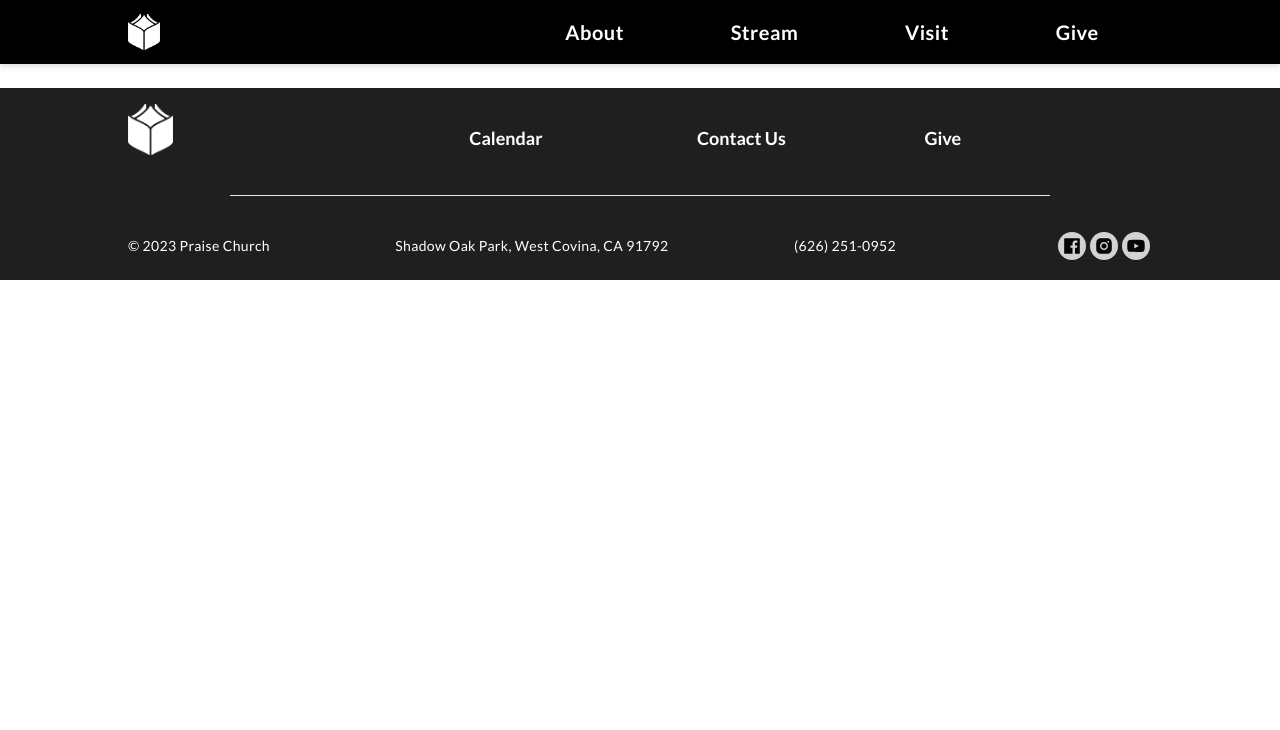
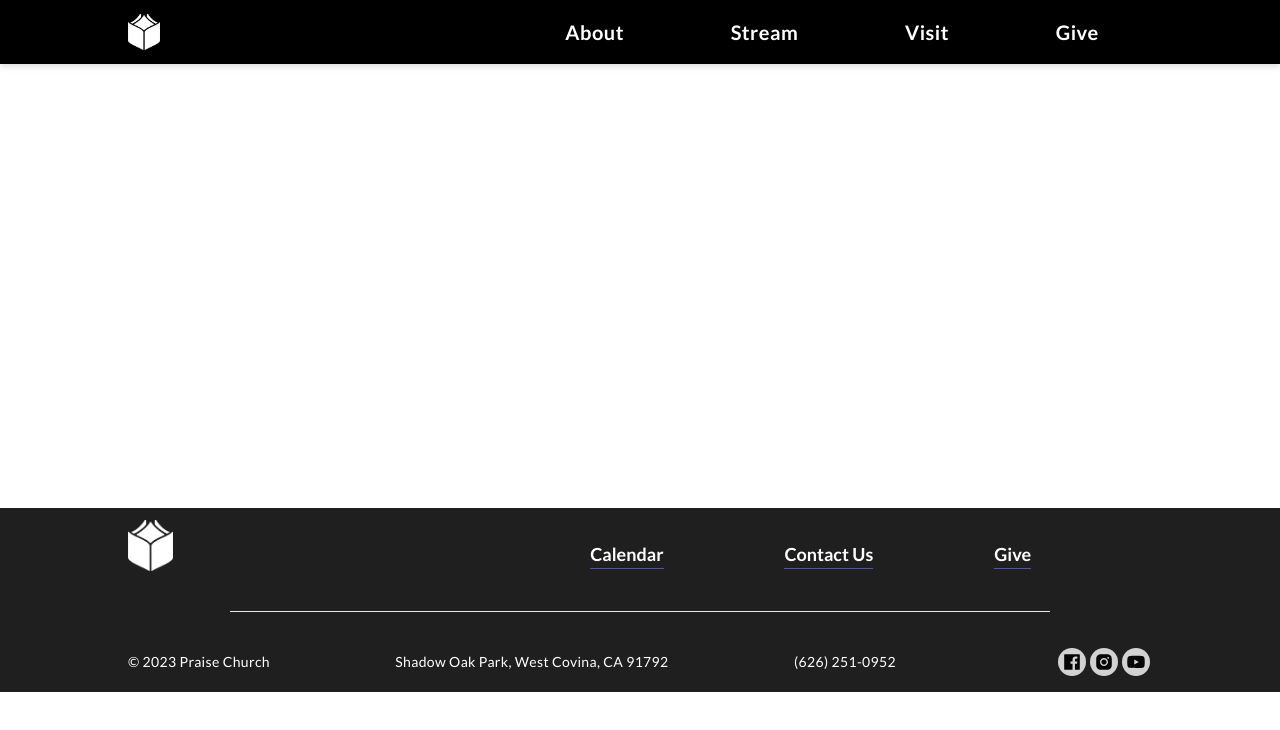
Before and after one commit to PraiseChurch/web, a Next.js app: page /give in a window 1280 px wide. Shown: the top 730 px of the page. Built offline with nearby package versions, Linux system fonts and the light colour scheme.

Commit message:
chore: add accent colour, add bottom borders to footer link heads, add placeholder pages for pages

```diff
--- a/src/app/about/page.tsx
+++ b/src/app/about/page.tsx
@@ -1,7 +1,33 @@
 export default function About() {
-    return (
-        <div>
-            about
-        </div>
-    )
+  return (
+    <div className="flex flex-col gap-12 p-10 rounded-md">
+      <div className="text-center flex flex-col gap-4">
+        <h2 className="text-xl uppercase">Website Under Construction</h2>
+        <h1 className="serif text-6xl uppercase">Praise Church</h1>
+        <h3 className="text-lg">Please check back soon!</h3>
+      </div>
+
+      <div className="text-center">
+        <p className="">Services Every Sunday at 10am</p>
+        <a
+          className="underline"
+          href="https://maps.google.com?q=Shadow%20Oak%20Park%2C%20West%20Covina%2C%20CA%2091792%2C%20"
+          target="_blank"
+          rel="noopener noreferrer"
+          aria-label="Shadow Oak Park, West Covina, CA 91792"
+        >
+          Shadow Oak Park,{" "}
+          <span className="whitespace-nowrap">West Covina, CA 91792</span>
+        </a>
+        <p>praisechurchwc@gmail.com</p>
+        <p>626-251-0952</p>
+      </div>
+      <a
+        className="text-center underline"
+        href="https://trial-rcgell7u.finalweb2.finalweb.net/"
+      >
+        View Our Old Website
+      </a>
+    </div>
+  );
 }
--- a/src/app/contact/page.tsx
+++ b/src/app/contact/page.tsx
@@ -1,7 +1,32 @@
 export default function Contact() {
-    return (
-        <div>
-            contact
-        </div>
-    )
+  return (
+    <div className="flex flex-col gap-12 p-10 rounded-md">
+      <div className="text-center flex flex-col gap-4">
+        <h2 className="text-xl uppercase">Website Under Construction</h2>
+        <h1 className="serif text-6xl uppercase">Praise Church</h1>
+        <h3 className="text-lg">Please check back soon!</h3>
+      </div>
+      <div className="text-center">
+        <p className="">Services Every Sunday at 10am</p>
+        <a
+          className="underline"
+          href="https://maps.google.com?q=Shadow%20Oak%20Park%2C%20West%20Covina%2C%20CA%2091792%2C%20"
+          target="_blank"
+          rel="noopener noreferrer"
+          aria-label="Shadow Oak Park, West Covina, CA 91792"
+        >
+          Shadow Oak Park,{" "}
+          <span className="whitespace-nowrap">West Covina, CA 91792</span>
+        </a>
+        <p>praisechurchwc@gmail.com</p>
+        <p>626-251-0952</p>
+      </div>
+      <a
+        className="text-center underline"
+        href="https://trial-rcgell7u.finalweb2.finalweb.net/"
+      >
+        View Our Old Website
+      </a>
+    </div>
+  );
 }
--- a/src/app/give/page.tsx
+++ b/src/app/give/page.tsx
@@ -1,8 +1,33 @@
 // import { RootLayout } from "../layout";
 export default function Give() {
   return (
-    // <RootLayout>
-      <p>hwgiving</p>
-    // </RootLayout>
+    <div className="flex flex-col gap-12 p-10 rounded-md">
+      <div className="text-center flex flex-col gap-4">
+        <h2 className="text-xl uppercase">Website Under Construction</h2>
+        <h1 className="serif text-6xl uppercase">Praise Church</h1>
+        <h3 className="text-lg">Please check back soon!</h3>
+      </div>
+      <div className="text-center">
+        <p className="">Services Every Sunday at 10am</p>
+        <a
+          className="underline"
+          href="https://maps.google.com?q=Shadow%20Oak%20Park%2C%20West%20Covina%2C%20CA%2091792%2C%20"
+          target="_blank"
+          rel="noopener noreferrer"
+          aria-label="Shadow Oak Park, West Covina, CA 91792"
+        >
+          Shadow Oak Park,{" "}
+          <span className="whitespace-nowrap">West Covina, CA 91792</span>
+        </a>
+        <p>praisechurchwc@gmail.com</p>
+        <p>626-251-0952</p>
+      </div>
+      <a
+        className="text-center underline"
+        href="https://trial-rcgell7u.finalweb2.finalweb.net/"
+      >
+        View Our Old Website
+      </a>
+    </div>
   );
 }
--- a/src/app/modules/Footer.tsx
+++ b/src/app/modules/Footer.tsx
@@ -7,8 +7,8 @@
 export const Footer: React.FC = () => {
   const currentYear = new Date().getFullYear();
   return (
-    <footer className="bg-footer-dark-grey text-white py-4 px-6">
-      <div className="container mx-auto flex flex-col justify-center max-w-screen-lg md:flex-row">
+    <footer className="bg-footer-dark-grey text-white py-3 px-4">
+      <div className="container mx-auto flex flex-col justify-center max-w-screen-lg md:flex-row md:justify-evenly">
         <div className="container mx-auto mb-2 md:w-1/3 flex justify-center md:justify-start">
           <Link href="/">
             <Image
@@ -21,17 +21,23 @@
             />
           </Link>
         </div>
-        <div className="container mx-auto flex flex-col items-center md:flex-row md:w-2/3">
-          <div className="h-1/3 md:w-1/3">
-            <h2 className="text-lg font-semibold">Calendar</h2>
+        <div className="container mx-auto flex flex-col items-center md:flex-row md:w-2/3 md:justify-evenly">
+          <div className="h-1/3">
+            <h2 className="text-lg font-semibold border-b border-accent-blue hover:border-white">
+              Calendar
+            </h2>
             {/* <p>Lorem ipsum dolor sit amet, consectetur adipiscing elit</p> */}
           </div>
-          <div className="h-1/3 md:w-1/3">
-            <h2 className="text-lg font-semibold">Contact Us</h2>
+          <div className="h-1/3">
+            <h2 className="text-lg font-semibold border-b border-accent-blue hover:border-white">
+              Contact Us
+            </h2>
             {/* <p>Lorem ipsum dolor sit amet, consectetur adipiscing elit.</p> */}
           </div>
-          <div className="h-1/3 md:w-1/3">
-            <h2 className="text-lg font-semibold">Give</h2>
+          <div className="h-1/3">
+            <h2 className="text-lg font-semibold border-b border-accent-blue hover:border-white">
+              Give
+            </h2>
             {/* <p>Lorem ipsum dolor sit amet, consectetur adipiscing elit.</p> */}
           </div>
         </div>
--- a/src/app/stream/page.tsx
+++ b/src/app/stream/page.tsx
@@ -1,5 +1,32 @@
 export default function Stream() {
-    return (
-        <p>hwstream</p>
-    )
+  return (
+    <div className="flex flex-col gap-12 p-10 rounded-md">
+      <div className="text-center flex flex-col gap-4">
+        <h2 className="text-xl uppercase">Website Under Construction</h2>
+        <h1 className="serif text-6xl uppercase">Praise Church</h1>
+        <h3 className="text-lg">Please check back soon!</h3>
+      </div>
+      <div className="text-center">
+        <p className="">Services Every Sunday at 10am</p>
+        <a
+          className="underline"
+          href="https://maps.google.com?q=Shadow%20Oak%20Park%2C%20West%20Covina%2C%20CA%2091792%2C%20"
+          target="_blank"
+          rel="noopener noreferrer"
+          aria-label="Shadow Oak Park, West Covina, CA 91792"
+        >
+          Shadow Oak Park,{" "}
+          <span className="whitespace-nowrap">West Covina, CA 91792</span>
+        </a>
+        <p>praisechurchwc@gmail.com</p>
+        <p>626-251-0952</p>
+      </div>
+      <a
+        className="text-center underline"
+        href="https://trial-rcgell7u.finalweb2.finalweb.net/"
+      >
+        View Our Old Website
+      </a>
+    </div>
+  );
 }
--- a/src/app/visit/page.tsx
+++ b/src/app/visit/page.tsx
@@ -1,5 +1,32 @@
 export default function Visit() {
-    return (
-        <p>hwvisiting</p>
-    )
+  return (
+    <div className="flex flex-col gap-12 p-10 rounded-md">
+      <div className="text-center flex flex-col gap-4">
+        <h2 className="text-xl uppercase">Website Under Construction</h2>
+        <h1 className="serif text-6xl uppercase">Praise Church</h1>
+        <h3 className="text-lg">Please check back soon!</h3>
+      </div>
+      <div className="text-center">
+        <p className="">Services Every Sunday at 10am</p>
+        <a
+          className="underline"
+          href="https://maps.google.com?q=Shadow%20Oak%20Park%2C%20West%20Covina%2C%20CA%2091792%2C%20"
+          target="_blank"
+          rel="noopener noreferrer"
+          aria-label="Shadow Oak Park, West Covina, CA 91792"
+        >
+          Shadow Oak Park,{" "}
+          <span className="whitespace-nowrap">West Covina, CA 91792</span>
+        </a>
+        <p>praisechurchwc@gmail.com</p>
+        <p>626-251-0952</p>
+      </div>
+      <a
+        className="text-center underline"
+        href="https://trial-rcgell7u.finalweb2.finalweb.net/"
+      >
+        View Our Old Website
+      </a>
+    </div>
+  );
 }
--- a/tailwind.config.ts
+++ b/tailwind.config.ts
@@ -14,6 +14,7 @@
           "conic-gradient(from 180deg at 50% 50%, var(--tw-gradient-stops))",
       },
       colors: {
+        "accent-blue": "#535693",
         "footer-grey": "#333333",
         "footer-dark-grey": "#1F1F1F"
       }
```
